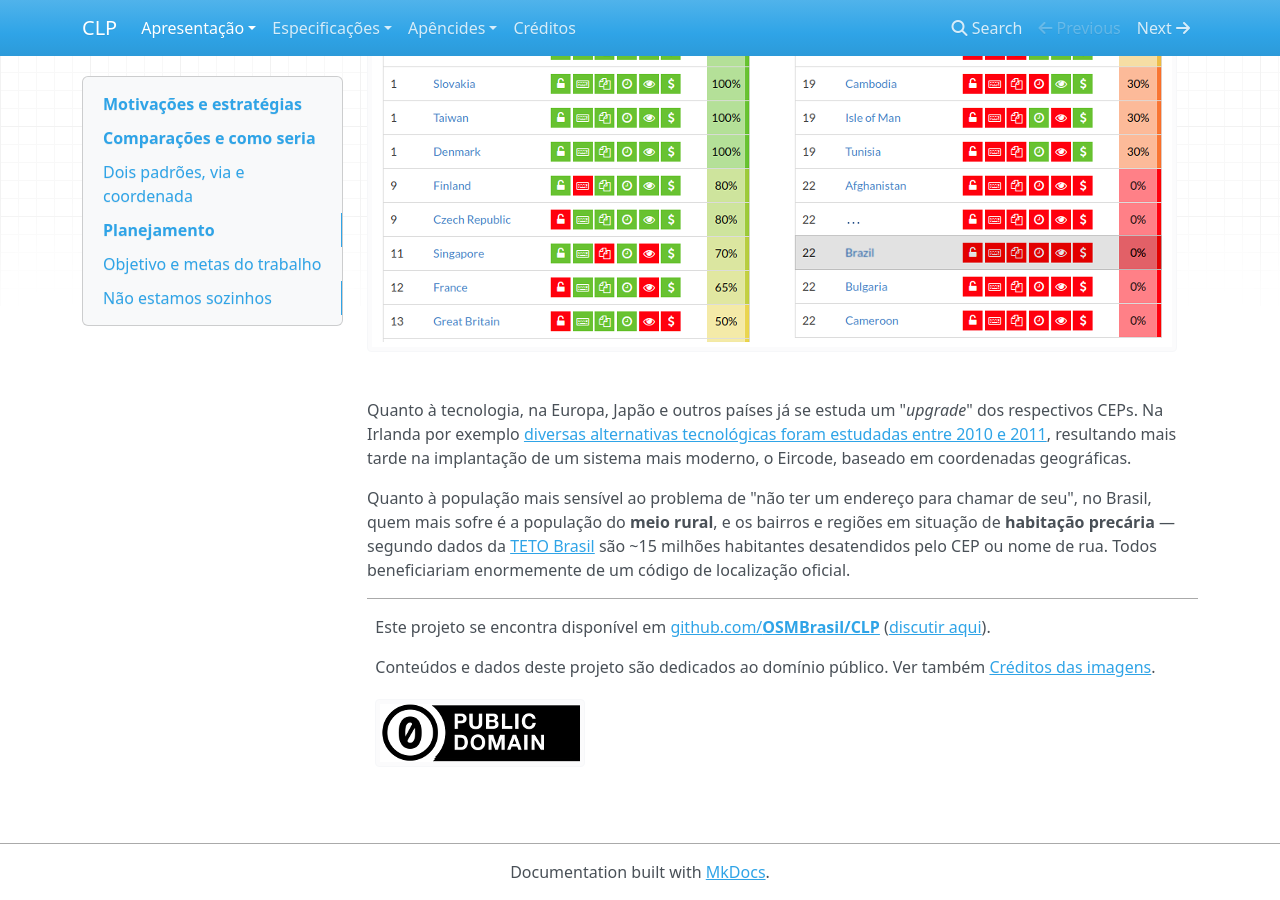
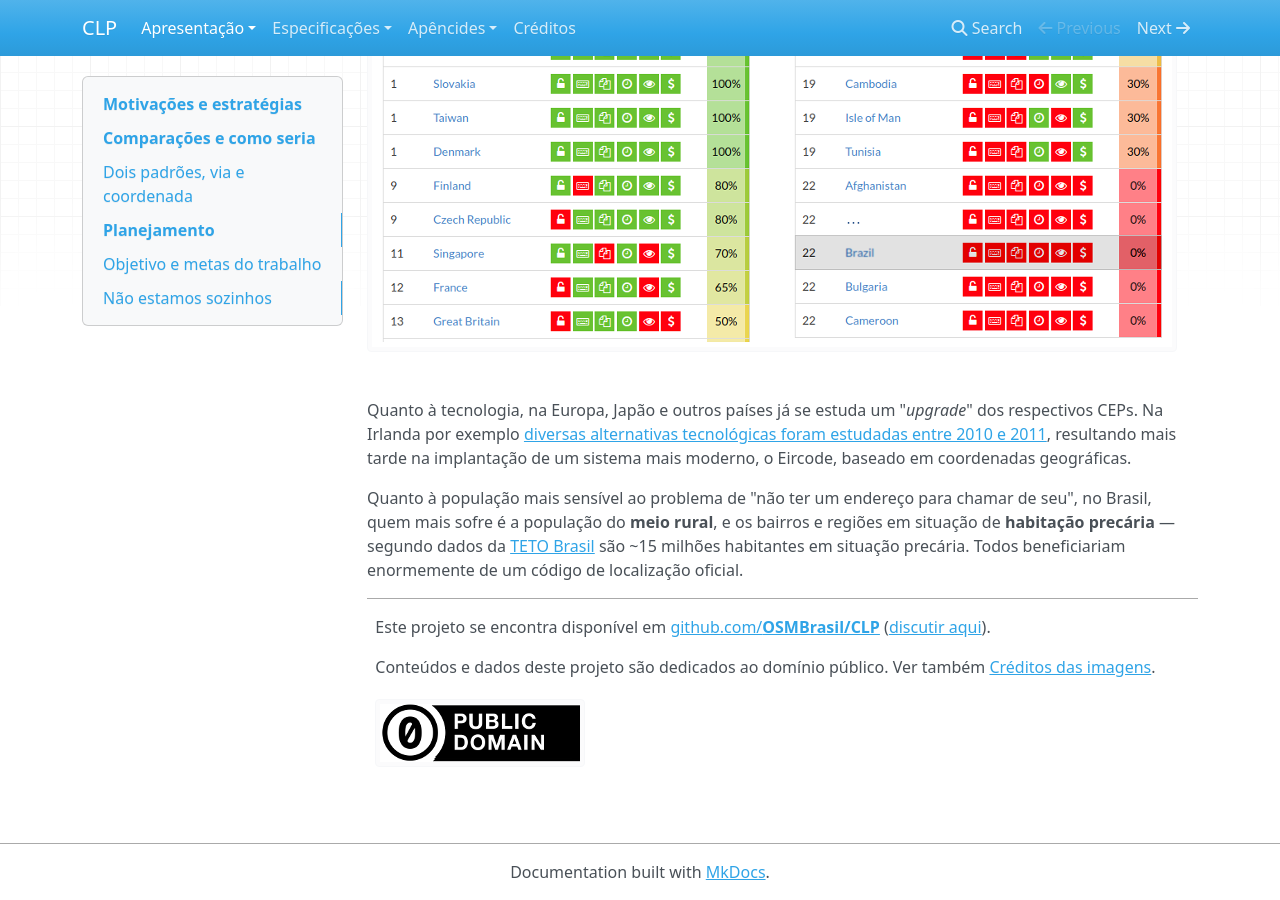
Before and after one commit to ppKrauss/CLP, an MkDocs documentation site: the page built from docs/index.md, in a window 1280 px wide and 900 px high, scrolled down 6987 px. Built offline with MkDocs 1.6.1, drawn with Linux system fonts in a browser that asks for light colours; nearby versions of some CDN libraries; old or Windows-style settings are respelled for this version of MkDocs.

Commit message:
ops add img

```diff
--- a/docs/index.md
+++ b/docs/index.md
@@ -1,5 +1,5 @@
 <!-- pode ficar mais curto? -->
-**<center><big>CLP</big><br/><small style="font-size:8pt">v0.0.7</small></center>**
+**<center><big>CLP</big><br/><small style="font-size:8pt">v0.0.7b</small></center>**
 
 Proposta de **C**ódigo **L**ocalizador de **P**ortão, CLP:  estudos de viabilidade e consulta pública.
 
@@ -174,7 +174,7 @@ A busca por soluções tecnológicas é mundial, floresceu nos anos recentes, de
 
 Quanto à tecnologia, na Europa, Japão e outros países já se estuda um "*upgrade*" dos respectivos CEPs. Na Irlanda por exemplo [diversas alternativas tecnológicas foram estudadas entre 2010 e 2011](https://en.wikipedia.org/wiki/Postal_addresses_in_the_Republic_of_Ireland#Alternative_location_codes), resultando mais tarde na implantação de um sistema mais moderno, o Eircode, baseado em coordenadas geográficas.
 
-Quanto à população mais sensível ao problema de "não ter um endereço para chamar de seu", no Brasil, quem mais sofre é a população do **meio rural**, e os bairros e regiões em situação de **habitação precária** &mdash; segundo dados da [TETO Brasil](https://www.techo.org/brasil/) são ~15 milhões habitantes desatendidos pelo CEP ou nome de rua.  Todos beneficiariam enormemente de um código de localização oficial.
+Quanto à população mais sensível ao problema de "não ter um endereço para chamar de seu", no Brasil, quem mais sofre é a população do **meio rural**, e os bairros e regiões em situação de **habitação precária** &mdash; segundo dados da [TETO Brasil](https://www.techo.org/brasil/) são ~15 milhões habitantes em situação precária.  Todos beneficiariam enormemente de um código de localização oficial.
 
 ------
 
```
Also changed, not shown: docs/assets/cep-sem01c.png (added), site/assets/cep-sem01c.png (added), site/index.html, site/mkdocs/search_index.json.
